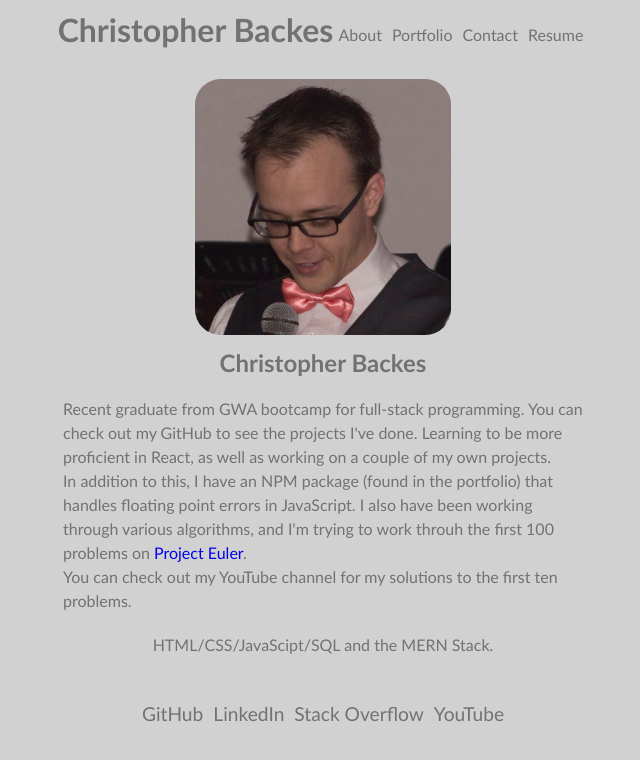
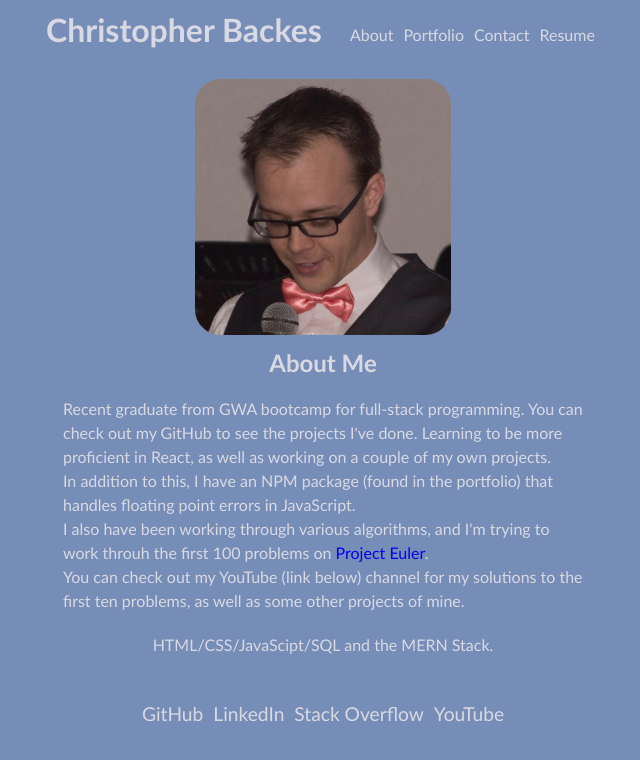
Before and after one commit to chris-backes/portfolio-react, a React (Create React App) app: page / in a window 1280 px wide. Shown: the top 760 px of the page, without its empty margins (317-957 px from the left). Built offline with nearby package versions, Linux system fonts and the light colour scheme.

Commit message:
changed color scheme

```diff
--- a/src/components/About/index.js
+++ b/src/components/About/index.js
@@ -8,13 +8,20 @@ const About = () => {
                 <img src={pic} className='about-img' alt="photograph of author" />
             </div>
             <div className='about-txt'>
-                <h2>Christopher Backes</h2>
+                <h2>About Me</h2>
                 <p>
-                    Recent graduate from GWA bootcamp for full-stack programming. You can check out my GitHub to see the projects I've done.
-                    Learning to be more proficient in React, as well as working on a couple of my own projects. <br/>In addition to this, I have an NPM package
-                    (found in the portfolio) that handles floating point errors in JavaScript. I also have been working through various algorithms,
-                    and I'm trying to work throuh the first 100 problems on <a href="https://projecteuler.net">Project Euler</a>.<br/>
-                    You can check out my YouTube channel for my solutions to the first ten problems.
+                    Recent graduate from GWA bootcamp for full-stack programming.
+                    You can check out my GitHub to see the projects I've done.
+                    Learning to be more proficient in React, as well as working on
+                    a couple of my own projects.
+                    <br/>In addition to this, I have an NPM package (found in the
+                    portfolio) that handles floating point errors in JavaScript.
+                    <br/>I also have been working through various algorithms, and I'm
+                    trying to work throuh the first 100 problems on
+                    <a href="https://projecteuler.net"> Project Euler</a>.
+                    <br/>You can check out my YouTube (link below) channel for my
+                    solutions to the first ten problems, as well as some other
+                    projects of mine.
                 </p>
                 <p className='about-end'>
                     HTML/CSS/JavaScipt/SQL and the MERN Stack.
--- a/src/components/Resume/index.js
+++ b/src/components/Resume/index.js
@@ -34,7 +34,7 @@ function Resume() {
 			<div className="res-section">
 				<div>
 					<h2>Download My Résumé</h2>
-					<ul>
+					<ul className="resumes-download">
 						<li>
 							<a href={resumeDoc} download>
 								MS Word Copy
--- a/src/index.css
+++ b/src/index.css
@@ -1,9 +1,9 @@
 :root {
-	--primary-color: #727272;
-	--secondary-color: #dadada;
-	--tertiary-color: #dfdfdf;
-	--fourth-color: #d1d1d1;
-	--fifth-color: #9f9f9f;
+	--primary-color: #D9D9E3;
+	--secondary-color: #8E9DB5;
+	--tertiary-color: #DDDBFD;
+	--fourth-color: #768DB7;
+	--fifth-color: #BBB8EF;
 }
 
 * {
@@ -41,7 +41,7 @@ main {
 }
 /* header styling */
 header {
-	justify-content: center;
+	justify-content: space-evenly;
 	display: flex;
   color: var(--primary-color);
   margin: 10px auto 30px;
@@ -177,7 +177,7 @@ button {
 	background: var(--tertiary-color);
 	border: 0;
 	border-radius: 5px;
-	color: var(--primary-color);
+	color: var(--fourth-color);
 	cursor: pointer;
 	font-size: 16px;
 	font-weight: 600;
@@ -186,7 +186,7 @@ button {
 }
 
 button:hover {
-  color: black
+  color: var(--fifth-color)
 }
 
 /* Resume styling */
@@ -200,13 +200,14 @@ button:hover {
 .resPage ul {
   align-items: flex-end;
   display: flex;
+  margin: 10px auto;
 
 }
 .resPage ul li {
   align-items: center;
   align-content: center;
 	display: flex;
-  padding: 5px;
+  padding:5px;
 }
 .resPage ul li a {
   text-decoration: none;
@@ -220,6 +221,9 @@ button:hover {
 .res-section {
   margin: auto;
   padding: 10px;
+}
+.skills h2 {
+  margin: 5px auto;
 }
 .slideshow {
 	height: 107px;
```
